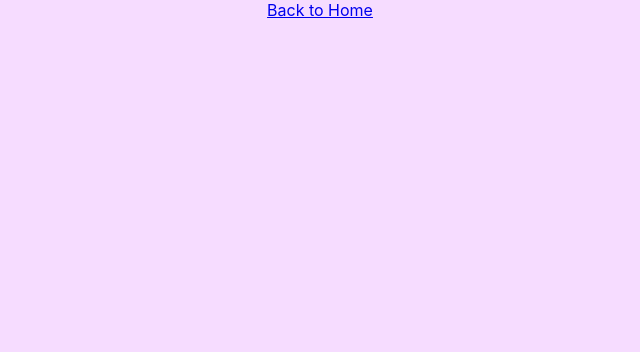
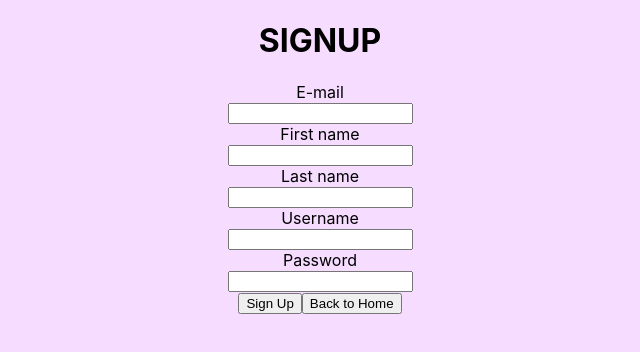
Before and after one commit to wanderingAviator/language-learning-project, a React (Create React App) app in the folder frontend/: page /signup in a window 1280 px wide. Shown: the top 352 px of the page, without its empty margins (320-960 px from the left). Built offline with nearby package versions, Linux system fonts and the light colour scheme.

Commit message:
started signup page

```diff
--- a/frontend/src/components/Signup/Signup.js
+++ b/frontend/src/components/Signup/Signup.js
@@ -4,7 +4,36 @@ import { Link } from 'react-router-dom'
 const Signup = () => {
   return (
     <div className="signup-container">
-      <Link to='/'>Back to Home</Link>
+
+      <h1>SIGNUP</h1>
+
+      <div className="labelbox2">
+        <label for="email">E-mail</label><br/>
+        <input type="text" id="email" name="email"/>
+      </div>
+
+      <div className="labelbox">
+        <label for="fname">First name</label><br/>
+        <input type="text" id="fname" name="fname"/>
+      </div>
+
+      <div className="labelbox">
+        <label for="lname">Last name</label><br/>
+        <input type="text" id="lname" name="lname"/>
+      </div>
+
+      <div className="labelbox2">
+        <label for="username">Username</label><br/>
+        <input type="text" id="username" name="username"/>
+      </div>
+
+      <div className="labelbox2">
+        <label for="password">Password</label><br/>
+        <input type="text" id="password" name="password"/>
+      </div>
+
+      <button>Sign Up</button>
+      <a href="http://localhost:3000/"><button>Back to Home</button></a>
     </div>
   )
 }
```
